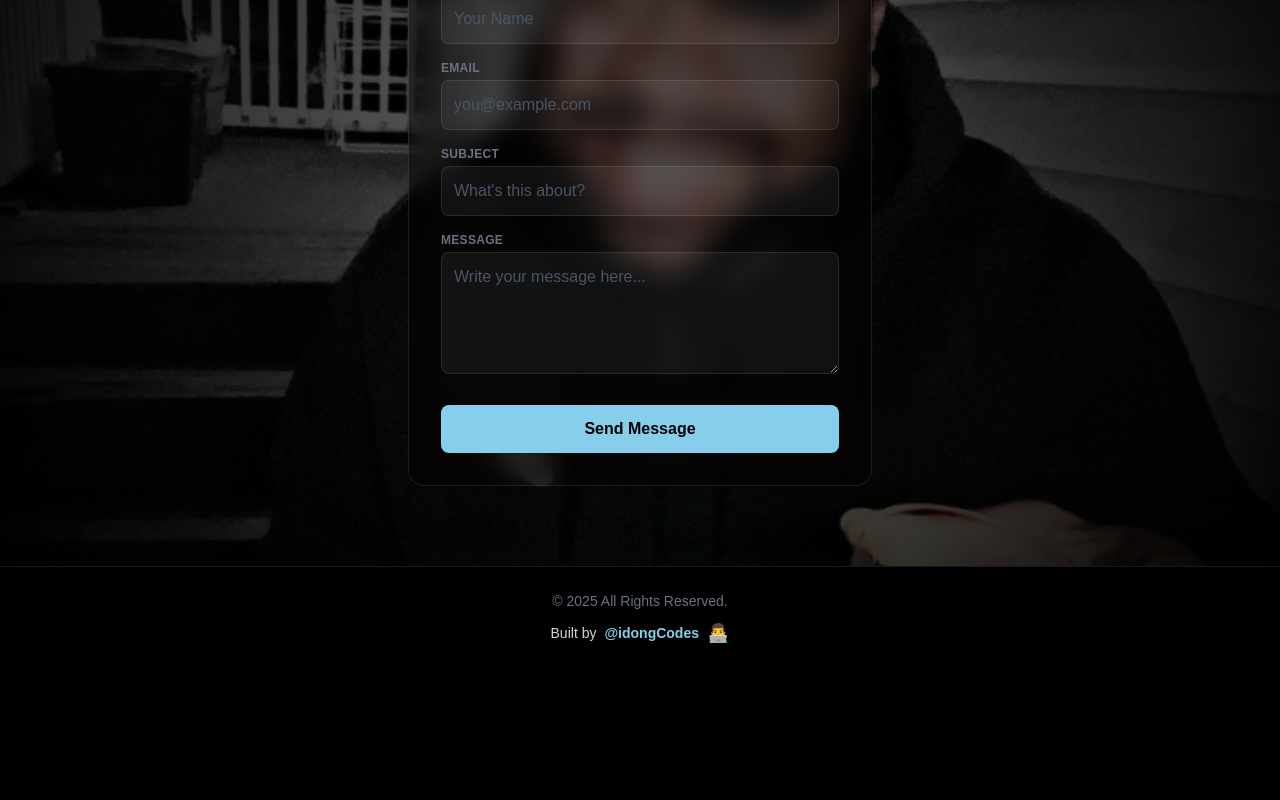
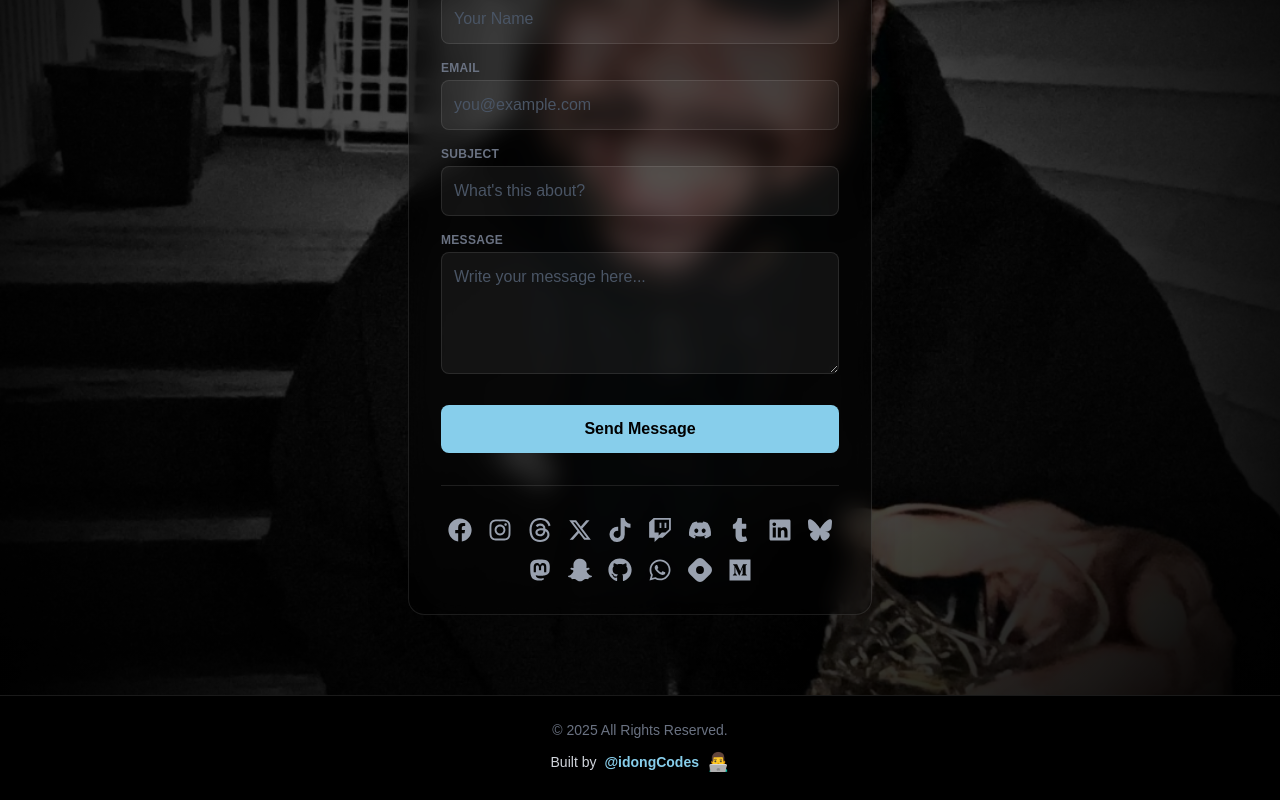
Before and after one commit to idongCodes/idong-essien, a Next.js app: page / in a window 1280 px wide. Shown: the part 2068-2868 px from the top of the page. Before the commit the page ends 2739 px from the top, so only its background shows below. Built offline with nearby package versions, Linux system fonts and the light colour scheme.

Commit message:
Add Social Media Icons

```diff
--- a/components/ContactSection.tsx
+++ b/components/ContactSection.tsx
@@ -1,12 +1,41 @@
-'use client' // Needed for form interactivity
+'use client'
 
 import Image from "next/image"
 import { useState } from "react"
 import { sendContactEmail } from "@/app/contact/actions"
 
+// 1. Import all the icons (Added TikTok, Twitch, Discord)
+import {
+  FaFacebook, FaInstagram, FaTumblr, FaLinkedin,
+  FaMastodon, FaSnapchatGhost, FaGithub, FaWhatsapp, FaMedium,
+  FaTiktok, FaTwitch, FaDiscord
+} from "react-icons/fa"
+import { FaXTwitter } from "react-icons/fa6"
+import { SiThreads, SiBluesky, SiHashnode } from "react-icons/si"
+
 export default function ContactSection() {
   const [isSubmitting, setIsSubmitting] = useState(false)
   const [status, setStatus] = useState<{ success: boolean; msg: string } | null>(null)
+
+  // 2. Define the social links array
+  const socialLinks = [
+    { icon: <FaFacebook />, url: "https://www.facebook.com/idngcodes/", color: "hover:text-blue-500" },
+    { icon: <FaInstagram />, url: "https://www.instagram.com/idongcodes/", color: "hover:text-pink-500" },
+    { icon: <SiThreads />, url: "https://www.threads.com/@idongcodes", color: "hover:text-white" },
+    { icon: <FaXTwitter />, url: "https://x.com/idongCodes", color: "hover:text-gray-400" },
+    { icon: <FaTiktok />, url: "https://www.tiktok.com/@idongcodes", color: "hover:text-pink-500" },
+    { icon: <FaTwitch />, url: "https://www.twitch.tv/idongcodes", color: "hover:text-purple-500" },
+    { icon: <FaDiscord />, url: "https://discord.gg/a36TsP7f", color: "hover:text-indigo-500" },
+    { icon: <FaTumblr />, url: "https://www.tumblr.com/idongcodes", color: "hover:text-blue-300" },
+    { icon: <FaLinkedin />, url: "https://www.linkedin.com/in/idongcodes", color: "hover:text-blue-600" },
+    { icon: <SiBluesky />, url: "https://bsky.app/profile/idongcodes.bsky.social", color: "hover:text-sky-500" },
+    { icon: <FaMastodon />, url: "https://indieweb.social/@idongcodes", color: "hover:text-purple-500" },
+    { icon: <FaSnapchatGhost />, url: "https://www.snapchat.com/add/idongcxdes?share_id=xDbAEOcbstE&locale=en-US", color: "hover:text-yellow-400" },
+    { icon: <FaGithub />, url: "https://github.com/idongCodes", color: "hover:text-gray-400" },
+    { icon: <FaWhatsapp />, url: "https://wa.me/17743126471", color: "hover:text-green-500" },
+    { icon: <SiHashnode />, url: "https://hashnode.com/@idongCodes", color: "hover:text-blue-600" },
+    { icon: <FaMedium />, url: "https://medium.com/@idongcodes", color: "hover:text-white" },
+  ]
 
   async function handleSubmit(formData: FormData) {
     setIsSubmitting(true)
@@ -17,7 +46,6 @@ export default function ContactSection() {
     setIsSubmitting(false)
     setStatus({ success: result.success, msg: result.message })
 
-    // Optional: Reset form if successful
     if (result.success) {
       const form = document.getElementById('contact-form') as HTMLFormElement
       form.reset()
@@ -25,11 +53,9 @@ export default function ContactSection() {
   }
 
   return (
-    <section id="contact" className="relative w-full py-20 min-h-[800px] flex items-center justify-center bg-black">
+    <section id="contact" className="relative w-full py-20 min-h-[900px] flex items-center justify-center bg-black">
 
       {/* --- BACKGROUND LAYERS --- */}
-
-      {/* 1. Image */}
       <div className="absolute inset-0 w-full h-full z-0">
         <Image
           src="/contact.JPG"
@@ -38,17 +64,11 @@ export default function ContactSection() {
           className="object-cover object-top"
         />
       </div>
-
-      {/* 2. Black Tint */}
       <div className="absolute inset-0 bg-black/50 z-10"></div>
-
-      {/* 3. Vignette (Focus) */}
       <div
         className="absolute inset-0 z-20 pointer-events-none"
         style={{ background: 'radial-gradient(circle at center, transparent 5%, black 100%)' }}
       ></div>
-
-      {/* 4. Top Gradient Blend */}
       <div className="absolute top-0 left-0 w-full h-32 bg-gradient-to-b from-black to-transparent z-30"></div>
 
       {/* --- CONTENT FORM --- */}
@@ -101,7 +121,7 @@ export default function ContactSection() {
               />
             </div>
 
-            {/* Expandable Text Area */}
+            {/* Message */}
             <div>
               <label htmlFor="message" className="block text-xs font-bold text-gray-500 mb-1 uppercase tracking-wide">Message</label>
               <textarea
@@ -130,6 +150,25 @@ export default function ContactSection() {
               {isSubmitting ? 'Sending...' : 'Send Message'}
             </button>
           </form>
+
+          {/* 3. Divider */}
+          <div className="w-full h-px bg-white/10 my-8"></div>
+
+          {/* 4. Social Media Grid */}
+          <div className="flex flex-wrap gap-4 justify-center">
+            {socialLinks.map((link, i) => (
+              <a
+                key={i}
+                href={link.url}
+                target="_blank"
+                rel="noopener noreferrer"
+                className={`text-2xl text-gray-400 transition-all duration-300 transform hover:scale-110 ${link.color}`}
+              >
+                {link.icon}
+              </a>
+            ))}
+          </div>
+
         </div>
       </div>
 
```
